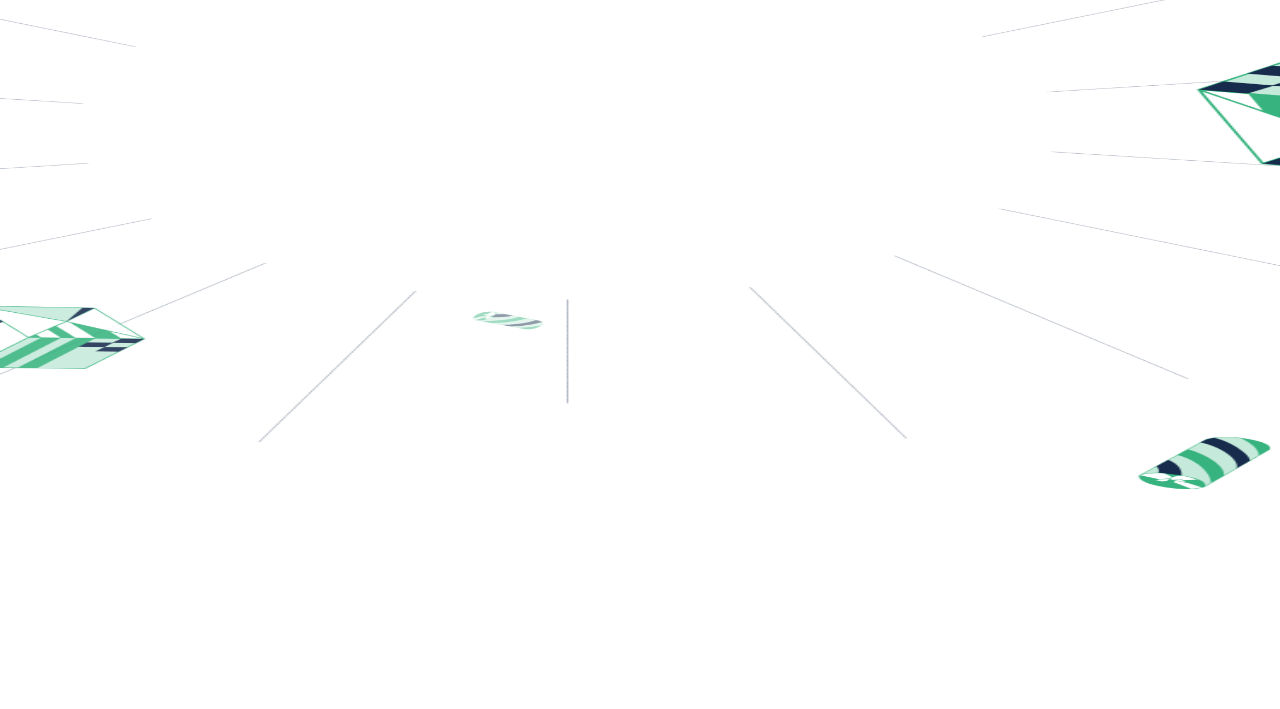
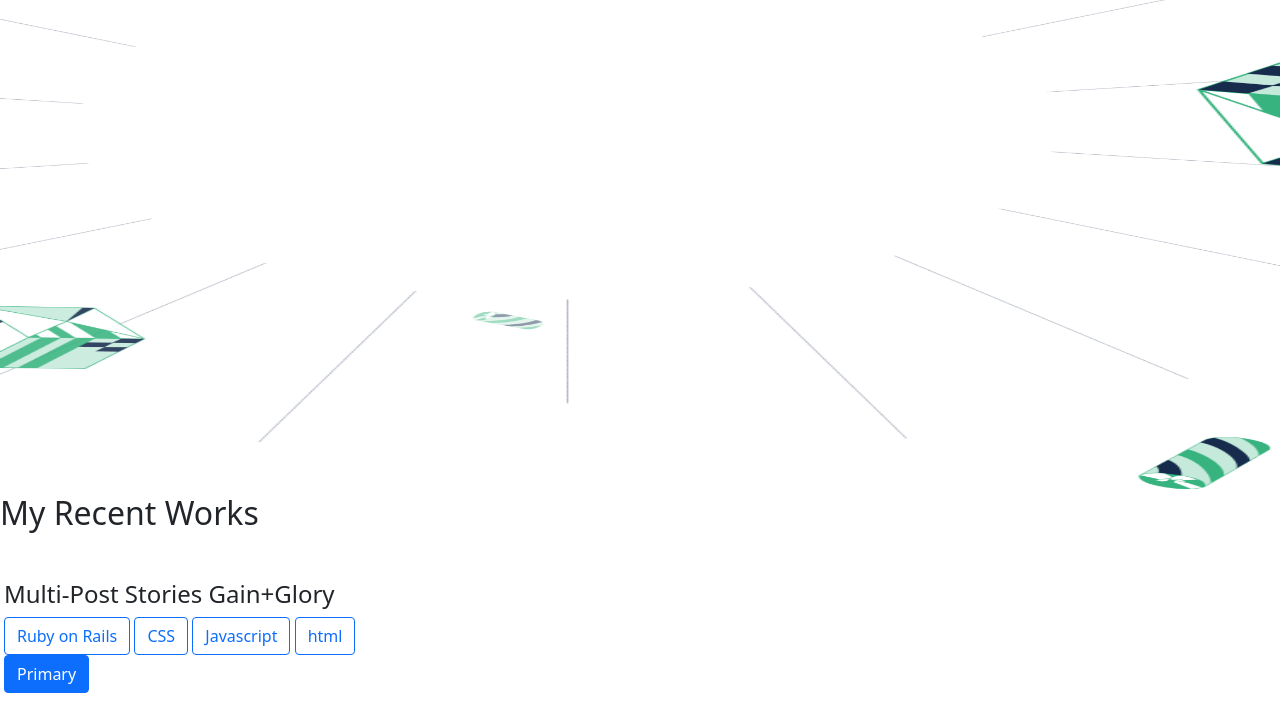
Before and after one commit to Ndaboom/bootstrap-portfolio, a website: page index.html in a window 1280 px wide. Shown: the part 262-971 px from the top of the page. Before the commit the page ends 800 px from the top, so only its background shows below. Drawn offline with Linux system fonts and the light colour scheme.

Commit message:
Add Portfolio Section

```diff
--- a/assets/css/main.css
+++ b/assets/css/main.css
@@ -5,3 +5,7 @@
        background-size: 100% 100%;
        height: 700px;
 }
+
+body {
+       position: relative;
+   }
--- a/index.html
+++ b/index.html
@@ -10,26 +10,61 @@
     <title>Bootstrap Portfolio</title>
 </head>
 
-<body>
+<body data-bs-spy="scroll" data-bs-target=".navbar" data-bs-offset="50">
     <nav class="navbar bg-light justify-content-center">
         <ul class="nav">
             <li class="nav-item">
-                        <a href="#" class="nav-link active" aria-current="page">Portfolio</a>
+                <a href="#portfolio_section" class="nav-link active" aria-current="page">Portfolio</a>
             </li>
             <li class="nav-item">
-                        <a href="#" class="nav-link">About</a>
+                <a href="#about_section" class="nav-link">About</a>
             </li>
             <li class="nav-item">
-                        <a href="#" class="nav-link">Contact</a>
+                <a href="#contact_section" class="nav-link">Contact</a>
             </li>
         </ul>
     </nav>
     <section id="main_section" class="text-center mx-auto">
         <h1 class="font-weight-bold pt-5">Hey there. I'm Alex.<br>
             I'm a software developer</h1>
-                <p class="text-justify">I can help you build a product, feature or website. Look through some of my work and experience! If you like what you see and have a project you need coded, don't hesitate to contact me.</p>
+        <p class="text-justify">I can help you build a product, feature or website. Look through some of my work and
+            experience! If you like what you see and have a project you need coded, don't hesitate to contact me.</p>
     </section>
-        <section class="">
+
+    <section id="portfolio_section" class="">
+        <div class="">
+            <h2 class="font-weight-bold">My Recent Works</h2>
+        </div>
+
+        <div class="row">
+            <div class=" col-sm-4 card-body">
+                <img src="" alt="">
+                <h4 class="card-title">Multi-Post Stories Gain+Glory</h4>
+
+                <div>
+                    <button type="button" class="btn btn-outline-primary">Ruby on Rails</button>
+                    <button type="button" class="btn btn-outline-primary">CSS</button>
+                    <button type="button" class="btn btn-outline-primary">Javascript</button>
+                    <button type="button" class="btn btn-outline-primary">html</button>
+                </div>
+                <div class="justify-content-center">
+                    <button type="button" class="btn btn-primary">Primary</button>
+                </div>
+            </div>
+
+
+
+
+        </div>
+
+
+    </section>
+
+    <section id="about_section" class="">
+
+    </section>
+
+    <section id="contact_section" class="">
 
     </section>
     <footer class="">
```
Lines whose indentation alone changed are shown as unchanged.
